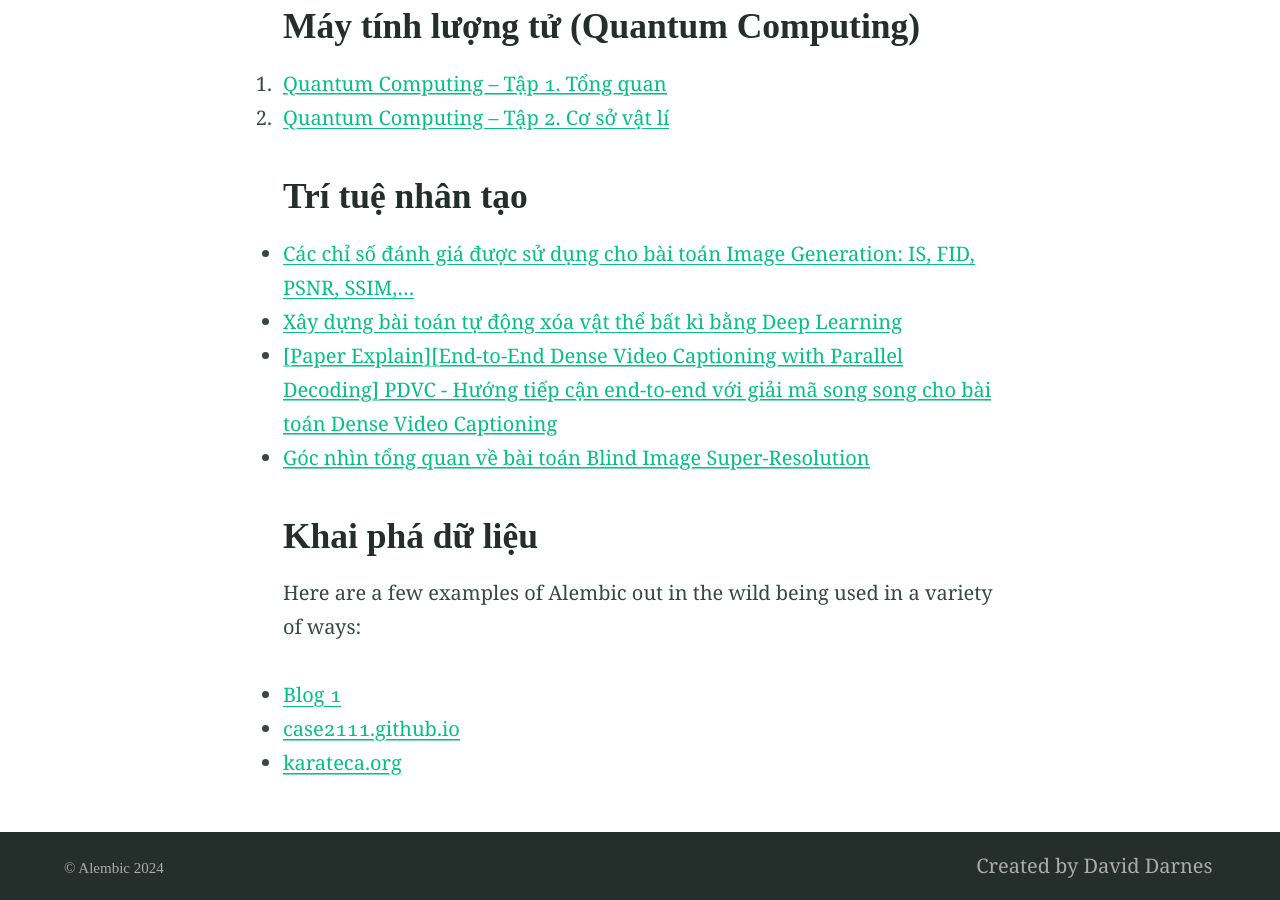
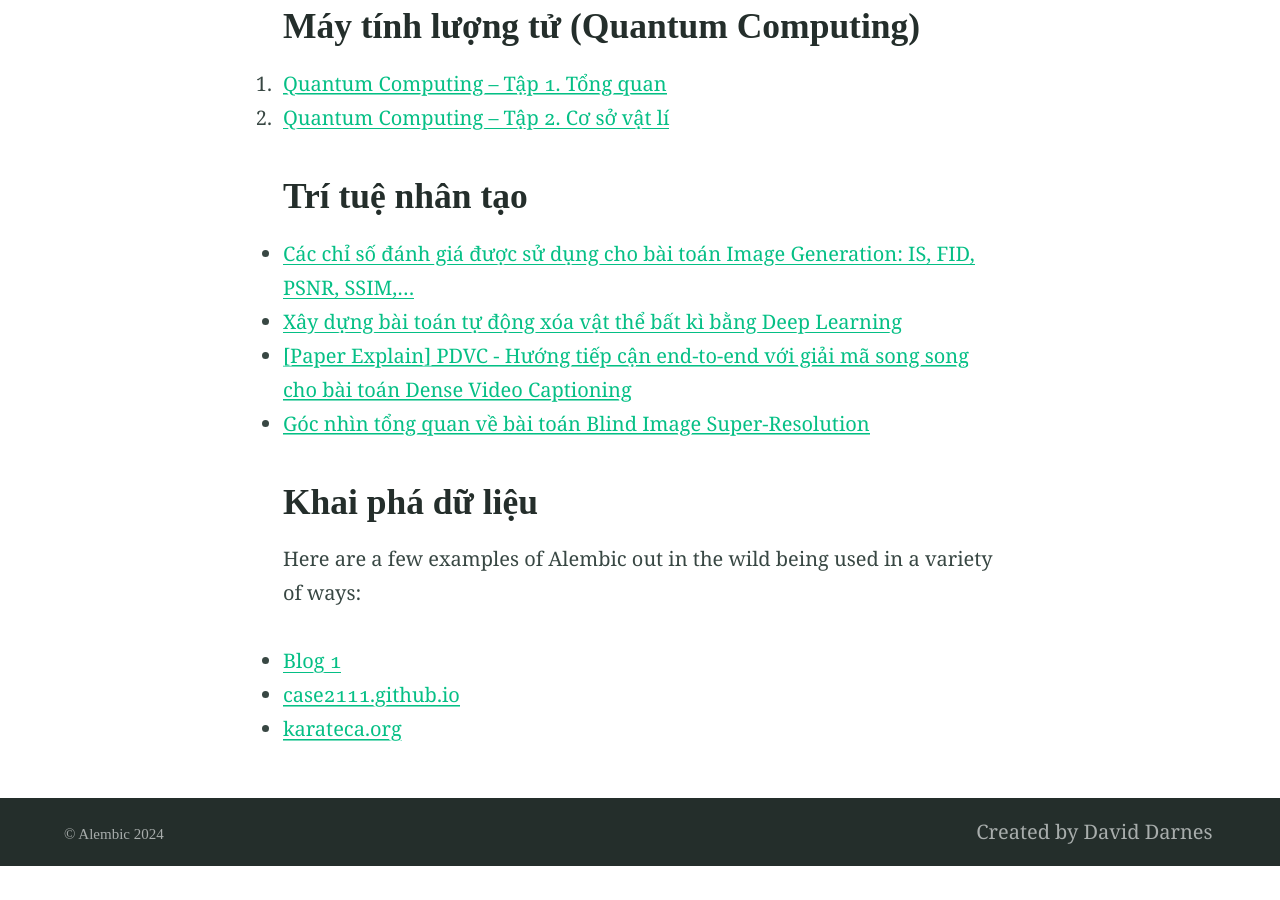
Before and after one commit to daviddarnes/alembic, a Jekyll site: the page built from index.md, in a window 1280 px wide and 900 px high, scrolled down 1085 px. Built offline with Jekyll 4.4.1, drawn with Linux system fonts in a browser that asks for light colours; after the commit the page ends 1951 px from its top, so only the background shows below that; some of the changed lines change nothing that is shown.

Commit message:
Update index.md

```diff
--- a/index.md
+++ b/index.md
@@ -20,7 +20,7 @@ Hi vọng, dù bạn là người mới bắt đầu hoặc là một chuyên gi
 ## Trí tuệ nhân tạo
 - [Các chỉ số đánh giá được sử dụng cho bài toán Image Generation: IS, FID, PSNR, SSIM,...](./_posts/2024-04-20-chi-so-danh-gia.md)
 - [Xây dựng bài toán tự động xóa vật thể bất kì bằng Deep Learning](./_posts/2024-04-21-object-remover.md)
-- [[Paper Explain][End-to-End Dense Video Captioning with Parallel Decoding] PDVC -  Hướng tiếp cận end-to-end với giải mã song song cho bài toán Dense Video Captioning](./_posts/2024-04-22-video-captioning.md)
+- [[Paper Explain] PDVC -  Hướng tiếp cận end-to-end với giải mã song song cho bài toán Dense Video Captioning](./_posts/2024-04-22-video-captioning.md)
 - [Góc nhìn tổng quan về bài toán Blind Image Super-Resolution](./_posts/2024-04-23-SR.md)
 
 ## Khai phá dữ liệu
```
